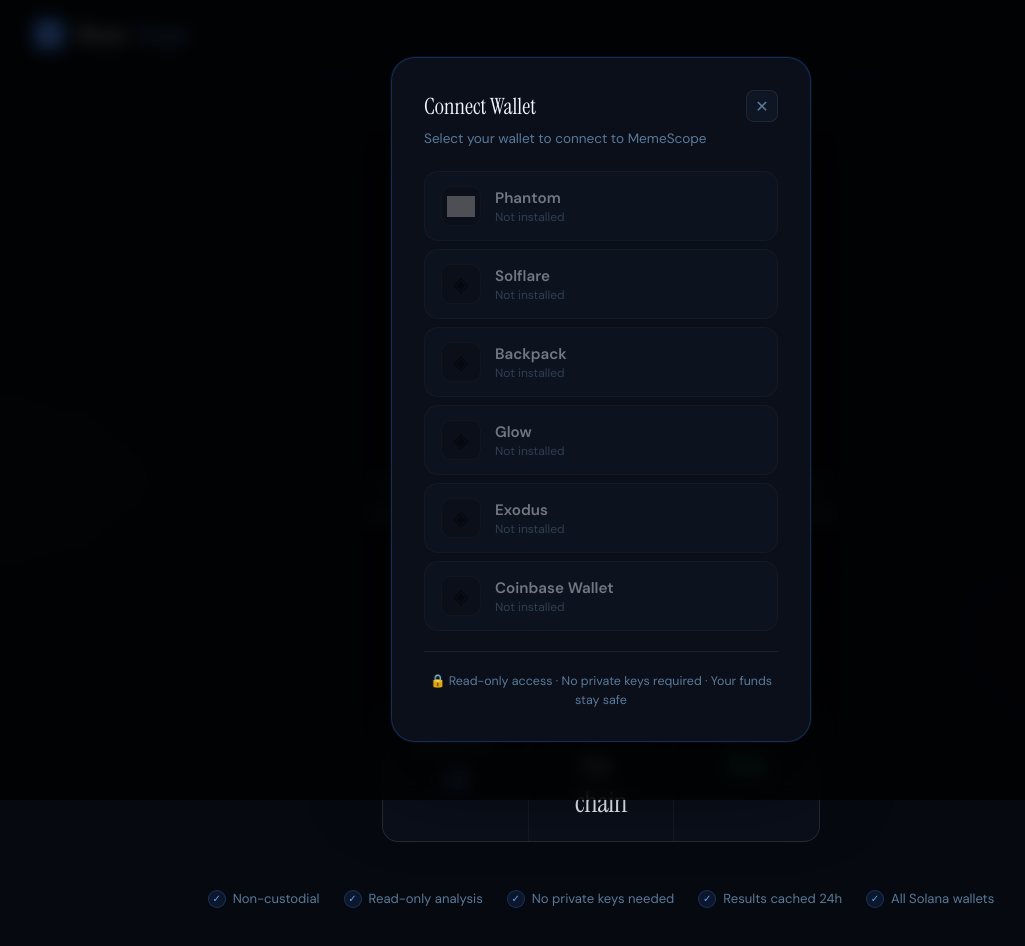
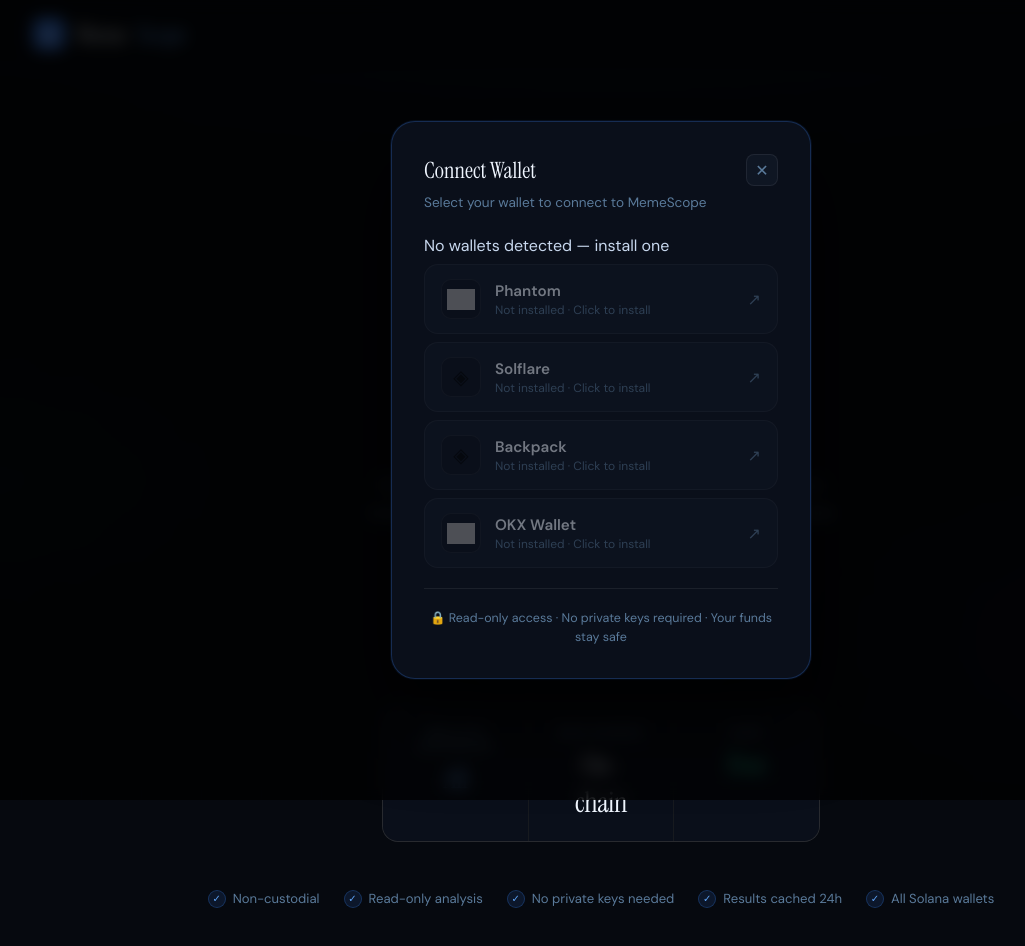
Before and after one commit to heron134957/sol-meme-tracker, a website: page index.html in a window 1280 px wide. Both pictures are taken after a click on the button "Connect Wallet". Shown: the whole page, without its empty margins (39-1064 px from the left). Drawn offline with Linux system fonts and the light colour scheme; grey boxes are pictures that could not be loaded.

Commit message:
Update index.html

```diff
--- a/index.html
+++ b/index.html
@@ -25,6 +25,7 @@
           <div class="wallet-pill">
             <div class="wallet-dot"></div>
             <span id="wallet-address"></span>
+            <button class="switch-btn" id="switch-btn">Switch</button>
             <button class="disconnect-btn" id="disconnect-btn">Disconnect</button>
           </div>
         </div>
@@ -41,11 +42,7 @@
       <button class="modal-close" id="modal-close">✕</button>
     </div>
     <p class="modal-sub">Select your wallet to connect to MemeScope</p>
-
-    <div class="wallet-list" id="wallet-list">
-      <!-- Injected by JS -->
-    </div>
-
+    <div class="wallet-list" id="wallet-list"></div>
     <div class="modal-footer">
       🔒 Read-only access · No private keys required · Your funds stay safe
     </div>
@@ -56,24 +53,19 @@
 
   <!-- ── CONNECT SECTION ── -->
   <section id="connect-section">
-
     <div class="hero-eyebrow">
       <div class="hero-eyebrow-dot"></div>
       Solana Meme Coin Analyzer
     </div>
-
     <h1 class="hero-title">
       What if you<br/>
       <em>held longer?</em>
       <span class="line2">Find out now.</span>
     </h1>
-
     <p class="hero-sub">
       Connect your Solana wallet to analyze your full meme coin trade history and see exactly how much you left on the table — or gained.
     </p>
-
     <div id="error-msg" class="hidden"></div>
-
     <button class="connect-btn-primary" id="open-wallet-modal">
       <svg viewBox="0 0 24 24" fill="none" stroke="currentColor" stroke-width="2">
         <rect x="2" y="5" width="20" height="14" rx="2"/>
@@ -81,7 +73,6 @@
       </svg>
       Connect Wallet
     </button>
-
     <div class="stats-strip">
       <div class="strip-item">
         <div class="strip-label">Wallets Supported</div>
@@ -96,7 +87,6 @@
         <div class="strip-value green">Free</div>
       </div>
     </div>
-
     <div class="features-row">
       <div class="feature-chip"><div class="feature-check">✓</div>Non-custodial</div>
       <div class="feature-chip"><div class="feature-check">✓</div>Read-only analysis</div>
@@ -104,18 +94,15 @@
       <div class="feature-chip"><div class="feature-check">✓</div>Results cached 24h</div>
       <div class="feature-chip"><div class="feature-check">✓</div>All Solana wallets</div>
     </div>
-
   </section>
 
   <!-- ── APP SECTION ── -->
   <section id="app-section" class="hidden">
-
     <div id="loading-section">
       <div class="loader-ring"></div>
       <div id="loading-text">Connecting...</div>
       <div class="loading-sub">This may take a moment for large wallets</div>
     </div>
-
     <div id="results-section" class="hidden">
       <div class="stats-bar">
         <div class="stat-box">
@@ -134,11 +121,9 @@
           <div class="stat-box-sub">If held until today</div>
         </div>
       </div>
-
       <div class="section-label">Your Meme Coin History</div>
       <div id="coins-list"></div>
     </div>
-
   </section>
 
 </div>
@@ -147,15 +132,50 @@
 <script>
 window.addEventListener('load', () => {
 
-  // ── Wallet definitions ──
-  const WALLETS = [
+  // ── Wallet Standard detection (catches ALL modern wallets automatically) ──
+  function getStandardWallets() {
+    const detected = [];
+    try {
+      // Method 1: window.navigator.wallets (newer standard)
+      if (window.navigator?.wallets) {
+        const wallets = window.navigator.wallets.get();
+        for (const w of wallets) {
+          if (w.chains?.some(c => c.startsWith('solana'))) {
+            detected.push({
+              id: w.name.toLowerCase().replace(/\s+/g, '-'),
+              name: w.name,
+              iconUrl: w.icon || '',
+              isStandard: true,
+              walletObj: w,
+              connect: async () => {
+                const feature = w.features['standard:connect'];
+                const res = await feature.connect();
+                return res.accounts[0]?.address;
+              },
+              disconnect: async () => {
+                try {
+                  const feature = w.features['standard:disconnect'];
+                  if (feature) await feature.disconnect();
+                } catch(_) {}
+              }
+            });
+          }
+        }
+      }
+    } catch(e) {}
+    return detected;
+  }
+
+  // ── Manual fallbacks for wallets that may not follow standard ──
+  const MANUAL_WALLETS = [
     {
       id: 'phantom',
       name: 'Phantom',
-      icon: 'https://raw.githubusercontent.com/phantom-labs/phantom-brand/main/phantom-icon.png',
-      detect: () => window.solana?.isPhantom,
+      iconUrl: 'https://raw.githubusercontent.com/phantom-labs/phantom-brand/main/phantom-icon.png',
+      detect: () => !!(window.solana?.isPhantom),
       connect: async () => {
-        const res = await window.solana.connect();
+        await window.solana.disconnect().catch(()=>{});
+        const res = await window.solana.connect({ onlyIfTrusted: false });
         return res.publicKey.toString();
       },
       disconnect: async () => { try { await window.solana.disconnect(); } catch(_){} }
@@ -163,9 +183,10 @@
     {
       id: 'solflare',
       name: 'Solflare',
-      icon: 'https://solflare.com/favicon.ico',
+      iconUrl: 'https://solflare.com/favicon.ico',
       detect: () => !!window.solflare,
       connect: async () => {
+        try { await window.solflare.disconnect(); } catch(_){}
         await window.solflare.connect();
         return window.solflare.publicKey.toString();
       },
@@ -174,90 +195,181 @@
     {
       id: 'backpack',
       name: 'Backpack',
-      icon: 'https://backpack.app/favicon.ico',
+      iconUrl: 'https://backpack.app/favicon.ico',
       detect: () => !!window.backpack,
       connect: async () => {
+        try { await window.backpack.disconnect(); } catch(_){}
         const res = await window.backpack.connect();
         return res.publicKey.toString();
       },
       disconnect: async () => { try { await window.backpack.disconnect(); } catch(_){} }
     },
     {
-      id: 'glow',
-      name: 'Glow',
-      icon: 'https://glow.app/favicon.ico',
-      detect: () => !!window.glow,
+      id: 'okx',
+      name: 'OKX Wallet',
+      iconUrl: 'https://static.okx.com/cdn/assets/imgs/226/EB771F0EE8994DD5.png',
+      detect: () => !!window.okxwallet?.solana,
       connect: async () => {
-        const res = await window.glow.connect();
+        try { await window.okxwallet.solana.disconnect(); } catch(_){}
+        const res = await window.okxwallet.solana.connect();
         return res.publicKey.toString();
       },
-      disconnect: async () => { try { await window.glow.disconnect(); } catch(_){} }
+      disconnect: async () => { try { await window.okxwallet.solana.disconnect(); } catch(_){} }
     },
     {
       id: 'exodus',
       name: 'Exodus',
-      icon: 'https://www.exodus.com/favicon.ico',
+      iconUrl: 'https://www.exodus.com/favicon.ico',
       detect: () => !!window.exodus?.solana,
       connect: async () => {
+        try { await window.exodus.solana.disconnect(); } catch(_){}
         const res = await window.exodus.solana.connect();
         return res.publicKey.toString();
       },
       disconnect: async () => { try { await window.exodus.solana.disconnect(); } catch(_){} }
     },
     {
-      id: 'coinbase',
-      name: 'Coinbase Wallet',
-      icon: 'https://www.coinbase.com/favicon.ico',
-      detect: () => !!window.coinbaseSolana,
+      id: 'coin98',
+      name: 'Coin98',
+      iconUrl: 'https://coin98.com/favicon.ico',
+      detect: () => !!window.coin98?.sol,
       connect: async () => {
-        const res = await window.coinbaseSolana.connect();
+        const res = await window.coin98.sol.connect();
         return res.publicKey.toString();
       },
-      disconnect: async () => { try { await window.coinbaseSolana.disconnect(); } catch(_){} }
+      disconnect: async () => { try { await window.coin98.sol.disconnect(); } catch(_){} }
     },
+    {
+      id: 'brave',
+      name: 'Brave Wallet',
+      iconUrl: 'https://brave.com/favicon.ico',
+      detect: () => !!(window.braveSolana || (window.solana?.isBraveWallet)),
+      connect: async () => {
+        const w = window.braveSolana || window.solana;
+        const res = await w.connect();
+        return res.publicKey.toString();
+      },
+      disconnect: async () => {
+        const w = window.braveSolana || window.solana;
+        try { await w.disconnect(); } catch(_){}
+      }
+    },
+    {
+      id: 'mathwallet',
+      name: 'Math Wallet',
+      iconUrl: 'https://mathwallet.org/favicon.ico',
+      detect: () => !!window.solana?.isMathWallet,
+      connect: async () => {
+        const res = await window.solana.connect();
+        return res.publicKey.toString();
+      },
+      disconnect: async () => { try { await window.solana.disconnect(); } catch(_){} }
+    },
+  ];
+
+  // Popular wallets to show as "install" options even if not detected
+  const POPULAR_NOT_INSTALLED = [
+    { id: 'phantom-install', name: 'Phantom', iconUrl: 'https://raw.githubusercontent.com/phantom-labs/phantom-brand/main/phantom-icon.png', installUrl: 'https://phantom.app' },
+    { id: 'solflare-install', name: 'Solflare', iconUrl: 'https://solflare.com/favicon.ico', installUrl: 'https://solflare.com' },
+    { id: 'backpack-install', name: 'Backpack', iconUrl: 'https://backpack.app/favicon.ico', installUrl: 'https://backpack.app' },
+    { id: 'okx-install', name: 'OKX Wallet', iconUrl: 'https://static.okx.com/cdn/assets/imgs/226/EB771F0EE8994DD5.png', installUrl: 'https://www.okx.com/web3' },
   ];
 
   let activeWallet = null;
 
-  // ── Build wallet list in modal ──
+  // ── Build wallet list ──
   function buildWalletList() {
     const list = document.getElementById('wallet-list');
     list.innerHTML = '';
-    // Detected wallets first
-    const detected = WALLETS.filter(w => w.detect());
-    const notDetected = WALLETS.filter(w => !w.detect());
-    const sorted = [...detected, ...notDetected];
 
-    for (const wallet of sorted) {
-      const isInstalled = wallet.detect();
+    // Get standard wallets
+    const standardWallets = getStandardWallets();
+    const standardIds = new Set(standardWallets.map(w => w.name.toLowerCase()));
+
+    // Get manual wallets (deduplicate against standard)
+    const manualDetected = MANUAL_WALLETS.filter(w =>
+      w.detect() && !standardIds.has(w.name.toLowerCase())
+    );
+
+    const allDetected = [...standardWallets, ...manualDetected];
+
+    if (allDetected.length > 0) {
+      const detectedLabel = document.createElement('div');
+      detectedLabel.className = 'wallet-section-label';
+      detectedLabel.textContent = `Detected (${allDetected.length})`;
+      list.appendChild(detectedLabel);
+
+      for (const wallet of allDetected) {
+        list.appendChild(buildWalletRow(wallet, true));
+      }
+    }
+
+    // Show popular not-installed wallets
+    const notInstalled = POPULAR_NOT_INSTALLED.filter(w =>
+      !allDetected.some(d => d.name.toLowerCase() === w.name.toLowerCase())
+    );
+
+    if (notInstalled.length > 0) {
+      const notLabel = document.createElement('div');
+      notLabel.className = 'wallet-section-label muted';
+      notLabel.textContent = allDetected.length > 0 ? 'Get a wallet' : 'No wallets detected — install one';
+      list.appendChild(notLabel);
+
+      for (const wallet of notInstalled) {
+        list.appendChild(buildInstallRow(wallet));
+      }
+    }
+
+    if (allDetected.length === 0 && notInstalled.length === 0) {
+      list.innerHTML = '<div style="text-align:center;color:var(--text2);padding:24px;font-size:0.85rem;">No Solana wallets detected.<br/>Install Phantom or Solflare to get started.</div>';
+    }
+  }
+
+  function buildWalletRow(wallet, isDetected) {
     const btn = document.createElement('button');
-      btn.className = 'wallet-option' + (isInstalled ? '' : ' not-installed');
+    btn.className = 'wallet-option';
     btn.innerHTML = `
       <div class="wallet-icon">
-          <img src="${wallet.icon}" alt="${wallet.name}" onerror="this.parentElement.textContent='◈'"/>
+        <img src="${wallet.iconUrl}" alt="${wallet.name}" onerror="this.parentElement.innerHTML='◈'"/>
       </div>
       <div class="wallet-info">
         <div class="wallet-name">${wallet.name}</div>
-          <div class="wallet-status ${isInstalled ? 'detected' : ''}">${isInstalled ? 'Detected · Ready to connect' : 'Not installed'}</div>
+        <div class="wallet-status detected">Detected · Ready to connect</div>
       </div>
-        <div class="wallet-arrow">${isInstalled ? '→' : ''}</div>
+      <div class="wallet-arrow">→</div>
     `;
-      if (isInstalled) {
-        btn.addEventListener('click', () => connectWalletById(wallet));
+    btn.addEventListener('click', () => connectWith(wallet));
+    return btn;
   }
-      list.appendChild(btn);
-    }
+
+  function buildInstallRow(wallet) {
+    const btn = document.createElement('button');
+    btn.className = 'wallet-option not-installed';
+    btn.innerHTML = `
+      <div class="wallet-icon">
+        <img src="${wallet.iconUrl}" alt="${wallet.name}" onerror="this.parentElement.innerHTML='◈'"/>
+      </div>
+      <div class="wallet-info">
+        <div class="wallet-name">${wallet.name}</div>
+        <div class="wallet-status">Not installed · Click to install</div>
+      </div>
+      <div class="wallet-arrow">↗</div>
+    `;
+    btn.addEventListener('click', () => window.open(wallet.installUrl, '_blank'));
+    return btn;
   }
 
   // ── Connect ──
-  async function connectWalletById(wallet) {
+  async function connectWith(wallet) {
     closeModal();
     try {
       const address = await wallet.connect();
+      if (!address) throw new Error('No address returned');
       activeWallet = wallet;
       onConnected(address);
     } catch (err) {
-      showError('Connection cancelled or failed. Please try again.');
+      console.error(err);
+      showError('Connection failed or cancelled. Please try again.');
     }
   }
 
@@ -270,17 +382,26 @@
     analyzeWallet(address);
   }
 
-  // ── Disconnect ──
+  // ── Disconnect (properly revokes permission) ──
   document.getElementById('disconnect-btn').addEventListener('click', async () => {
-    if (activeWallet) await activeWallet.disconnect();
+    if (activeWallet) {
+      await activeWallet.disconnect();
       activeWallet = null;
+    }
     document.getElementById('connect-section').classList.remove('hidden');
     document.getElementById('app-section').classList.add('hidden');
     document.getElementById('nav-wallet').classList.add('hidden');
     document.getElementById('results-section').classList.add('hidden');
+    document.getElementById('loading-text').textContent = 'Connecting...';
   });
 
-  // ── Modal open/close ──
+  // ── Switch Wallet (opens modal without disconnect) ──
+  document.getElementById('switch-btn').addEventListener('click', () => {
+    buildWalletList();
+    document.getElementById('wallet-modal').classList.remove('hidden');
+  });
+
+  // ── Modal ──
   document.getElementById('open-wallet-modal').addEventListener('click', () => {
     buildWalletList();
     document.getElementById('wallet-modal').classList.remove('hidden');
@@ -301,6 +422,7 @@
     el.classList.remove('hidden');
     setTimeout(() => el.classList.add('hidden'), 5000);
   }
+
 });
 </script>
 
```
Lines whose indentation alone changed are shown as unchanged.
